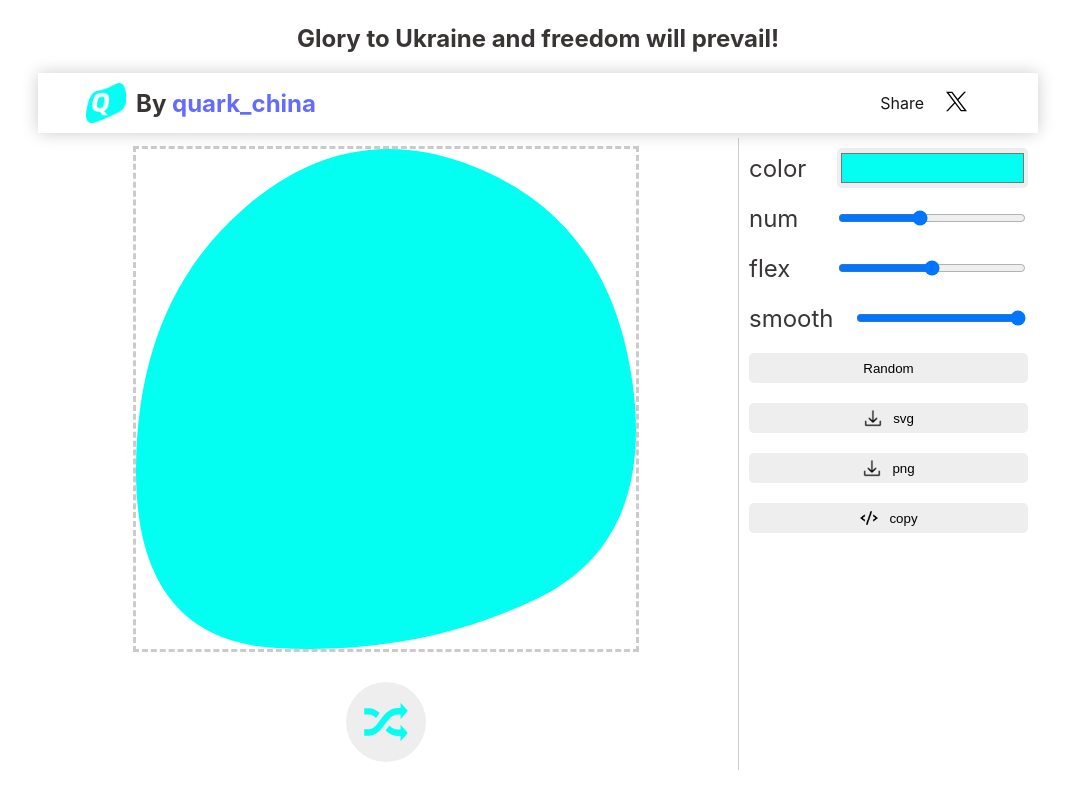
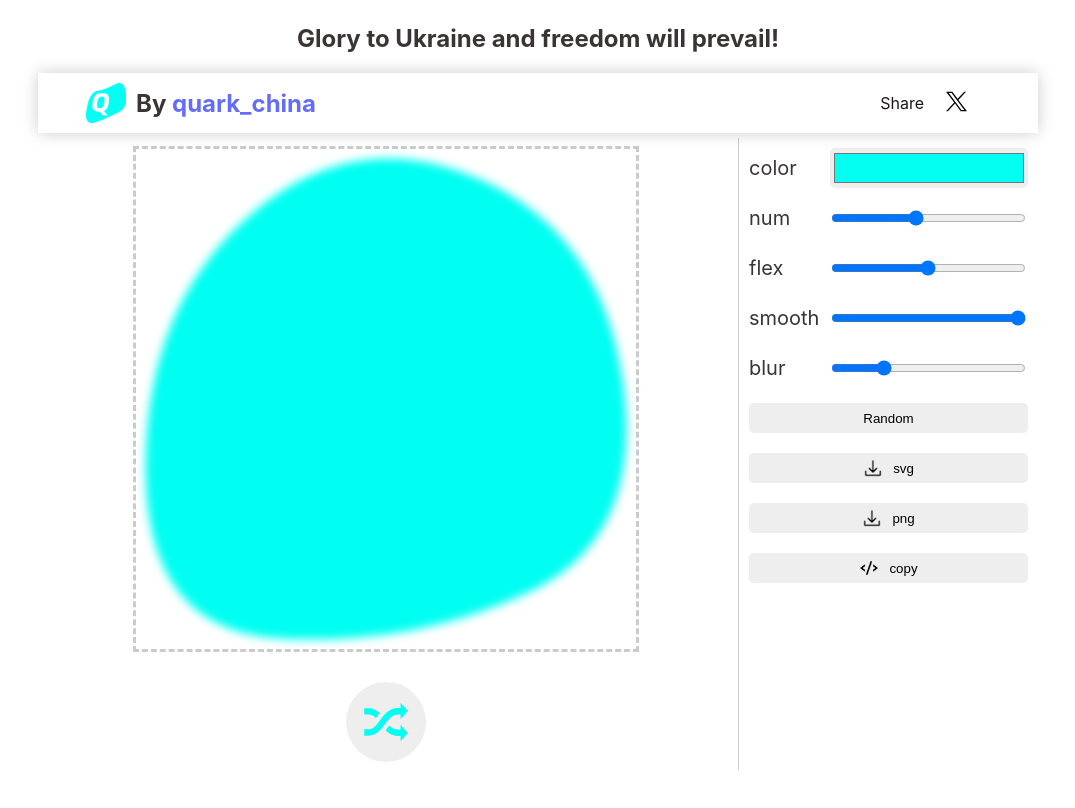
Before and after one commit to quarksb/geo-2d, a Vue app: page / in a window 1280 px wide. Shown: the top 808 px of the page, without its empty margins (102-1177 px from the left). Built offline with nearby package versions, Linux system fonts and the light colour scheme.

Commit message:
feat: add blur

```diff
--- a/pages/App.vue
+++ b/pages/App.vue
@@ -4,7 +4,7 @@ import twitterLogo from "/twitter.svg";
 import downloadLogo from "/download.png";
 import codeLogo from "/code.png";
 import { getSvgPathBySize } from "../src/core/svg";
-import { ref, watch } from "vue";
+import { ref, watch, computed } from "vue";
 import { downloadCore, copySvgCode } from "./utils";
 
 const msg = "quark_china";
@@ -14,7 +14,11 @@ const href = `http://twitter.com/intent/tweet?url=${url}&text=${text}&original_r
 const size = 500;
 const width = size;
 const height = size;
-const viewBox = `0 0 ${width} ${height}`;
+let blur = ref(5);
+const viewBox = computed(() => {
+    const blurExpands = blur.value * 2;
+    return `${-blurExpands} ${-blurExpands} ${width + 2 * blurExpands} ${height + 2 * blurExpands}`;
+});
 let color = ref("#03fef2");
 let d = ref("");
 let polygonNum = ref(6);
@@ -22,9 +26,12 @@ let ramada = ref(0.5);
 let randomSeed = ref(0.314);
 let isDebug = ref(false);
 let smoothPercent = ref(1);
-function renderSvgPath() {
-    const path = getSvgPathBySize({ width, height, polygonNum: polygonNum.value, ramada: ramada.value, randomSeed: randomSeed.value, isDebug: isDebug.value, smoothPercent: smoothPercent.value });
+function renderSvgPath(ramada: number) {
+    const path = getSvgPathBySize({ width, height, polygonNum: polygonNum.value, ramada, randomSeed: randomSeed.value, isDebug: isDebug.value, smoothPercent: smoothPercent.value });
     d.value = path;
+}
+function smoothRender() {
+    renderSvgPath(ramada.value);
 }
 function download(isPng: boolean) {
     const svgElement: SVGSVGElement = document.querySelector("#targetSvg")!;
@@ -53,21 +60,21 @@ function randomAll() {
     // smoothPercent.value = Math.random();
 }
 // 页面加载完成之后添加svg
-renderSvgPath();
+smoothRender();
 watch(polygonNum, () => {
-    renderSvgPath();
+    smoothRender();
 });
 watch(ramada, () => {
-    renderSvgPath();
+    smoothRender();
 });
 watch(randomSeed, () => {
-    renderSvgPath();
+    smoothRender();
 });
 watch(isDebug, () => {
-    renderSvgPath();
+    smoothRender();
 });
 watch(smoothPercent, () => {
-    renderSvgPath();
+    smoothRender();
 });
 </script>
 
@@ -94,7 +101,10 @@ watch(smoothPercent, () => {
             </nav>
             <body class="body">
                 <svg id="targetSvg" :viewBox="viewBox" focusable="false" role="presentation" class="css-1im46kq">
-                    <path id="target" :fill="color" :d="d"></path>
+                    <filter id="blurMe" v-if="blur>0">
+                        <feGaussianBlur in="SourceGraphic" :stdDeviation="blur" />
+                    </filter>
+                    <path id="target" :fill="color" :d="d" filter="url(#blurMe)"></path>
                 </svg>
                 <button class="button">
                     <img src="/rand.svg" alt="random" @click="randomAll" />
@@ -116,6 +126,10 @@ watch(smoothPercent, () => {
                 <div class="control">
                     <div class="param">smooth</div>
                     <input type="range" v-model="smoothPercent" min="0.5" max="1" step="0.01" />
+                </div>
+                <div class="control">
+                    <div class="param">blur</div>
+                    <input type="range" v-model="blur" min="0" max="20" step="1" />
                 </div>
                 <div class="control">
                     <button
@@ -283,6 +297,7 @@ watch(smoothPercent, () => {
                 display: flex;
                 align-items: center;
                 justify-content: space-between;
+                border-radius: 5px;
                 // border-bottom: 1px solid #00000033;
                 .color-pick {
                     width: 100%;
@@ -293,11 +308,10 @@ watch(smoothPercent, () => {
                     cursor: pointer;
                 }
                 .param {
-                    width: 50px;
-                    font-size: 24px;
+                    width: 100px;
+                    font-size: 20px;
                     text-align: center;
-                    width: 100px;
-                    margin-right: 20px;
+                    margin-right: 10px;
                     text-align: left;
                 }
                 input {
@@ -320,6 +334,9 @@ watch(smoothPercent, () => {
                     }
                 }
             }
+            .control:hover {
+                background-color: #cececeaa;
+            }
         }
         // .footer {
         //     grid-area: footer;
--- a/src/core/star.ts
+++ b/src/core/star.ts
@@ -38,11 +38,18 @@ export function getPolygon(width: number, height: number, n: number, ramada = 0,
         let areaPercent1 = getTriangleArea([polygon[n - 2], polygon[n - 1], polygon[0]]) * ratio;
         let areaPercent2 = getTriangleArea([polygon[n - 1], polygon[0], polygon[1]]) * ratio;
         let count = 0;
-        while ((areaPercent0 < 0.01 || areaPercent1 < 0.01 || areaPercent2 < 0.01) && count++ < 100) {
-            polygon[n - 1] = baseCal();
-            areaPercent0 = getTriangleArea([polygon[n - 3], polygon[n - 2], polygon[1]]) * ratio;
-            areaPercent1 = getTriangleArea([polygon[n - 2], polygon[n - 1], polygon[0]]) * ratio;
-            areaPercent2 = getTriangleArea([polygon[n - 1], polygon[0], polygon[1]]) * ratio;
+        let max = 0;
+        // 尝试10次，如果还是不行，就去10次中的面积最大的那个
+
+        while ((areaPercent0 < 0.01 || areaPercent1 < 0.01 || areaPercent2 < 0.01) && count++ < 10) {
+            const worst = Math.min(areaPercent0, areaPercent1, areaPercent2);
+            if (worst > max) {
+                max = worst;
+                polygon[n - 1] = baseCal();
+                areaPercent0 = getTriangleArea([polygon[n - 3], polygon[n - 2], polygon[1]]) * ratio;
+                areaPercent1 = getTriangleArea([polygon[n - 2], polygon[n - 1], polygon[0]]) * ratio;
+                areaPercent2 = getTriangleArea([polygon[n - 1], polygon[0], polygon[1]]) * ratio;
+            }
         }
     }
 
@@ -72,7 +79,7 @@ export function getCurves(polygon: vec2[], smoothPercent = 1, isDebug: boolean):
         const midPoint = vec2.lerp(vec2.create(), pointBefore, pointAfter, 0.5);
         midPointArr.push(midPoint);
     }
-    const ratio = smoothPercent * 2 / 3;
+    const ratio = (smoothPercent * 2) / 3;
     for (let i = 0; i < n; i++) {
         const startPoint: vec2 = vec2.fromValues(midPointArr[i][0], midPointArr[i][1]);
         const endPoint: vec2 = midPointArr[(i + 1) % n];
```
